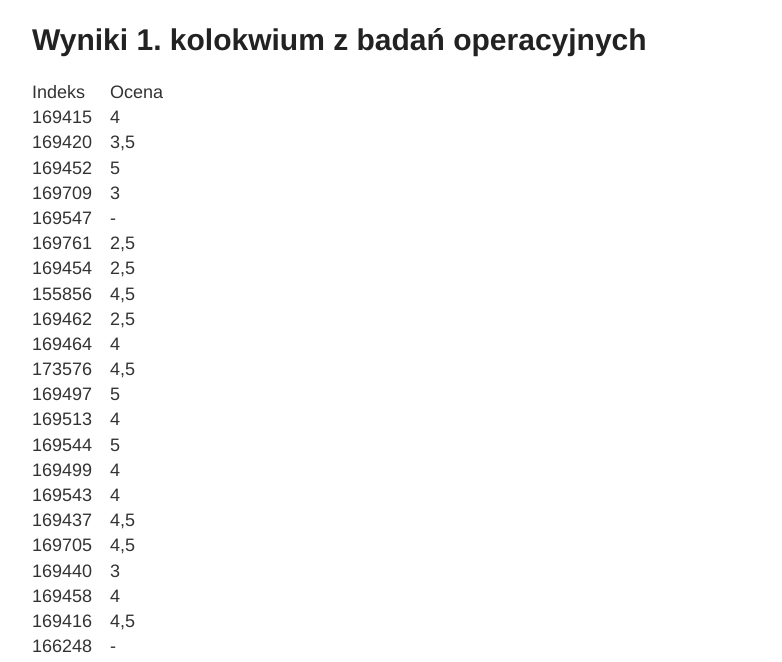
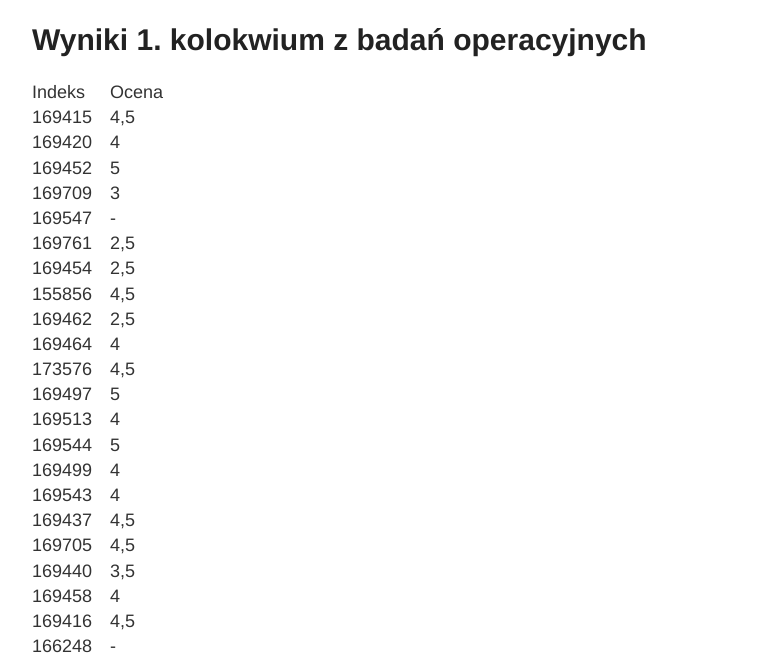
Before and after one commit to uwmopt/uwmopt.github.io, a Jekyll site: the page built from _posts/2024-11-18-Wyniki_kol1.md, in a window 1280 px wide. Shown: the part 147-809 px from the top of the page, without its empty margins (248-1030 px from the left). Built offline with Jekyll 4.4.1, drawn with Linux system fonts in a browser that asks for light colours.

Commit message:
Wyniki kolokwium 1

```diff
--- a/_posts/2024-11-18-Wyniki_kol1.md
+++ b/_posts/2024-11-18-Wyniki_kol1.md
@@ -6,8 +6,8 @@
 |======
 | Indeks &nbsp;&nbsp;&nbsp;&nbsp; | Ocena |
 |:---------|---------:|
-|169415|	4  |
-|169420|	3,5|
+|169415|	4,5|
+|169420|	4  |
 |169452|	5  |
 |169709|	3  |
 |169547|	-  |
@@ -24,7 +24,7 @@
 |169543|	4  |
 |169437|	4,5|
 |169705|	4,5|
-|169440|	3  |
+|169440|	3,5|
 |169458|	4  |
 |169416|	4,5|
 |166248|	-  |
```
